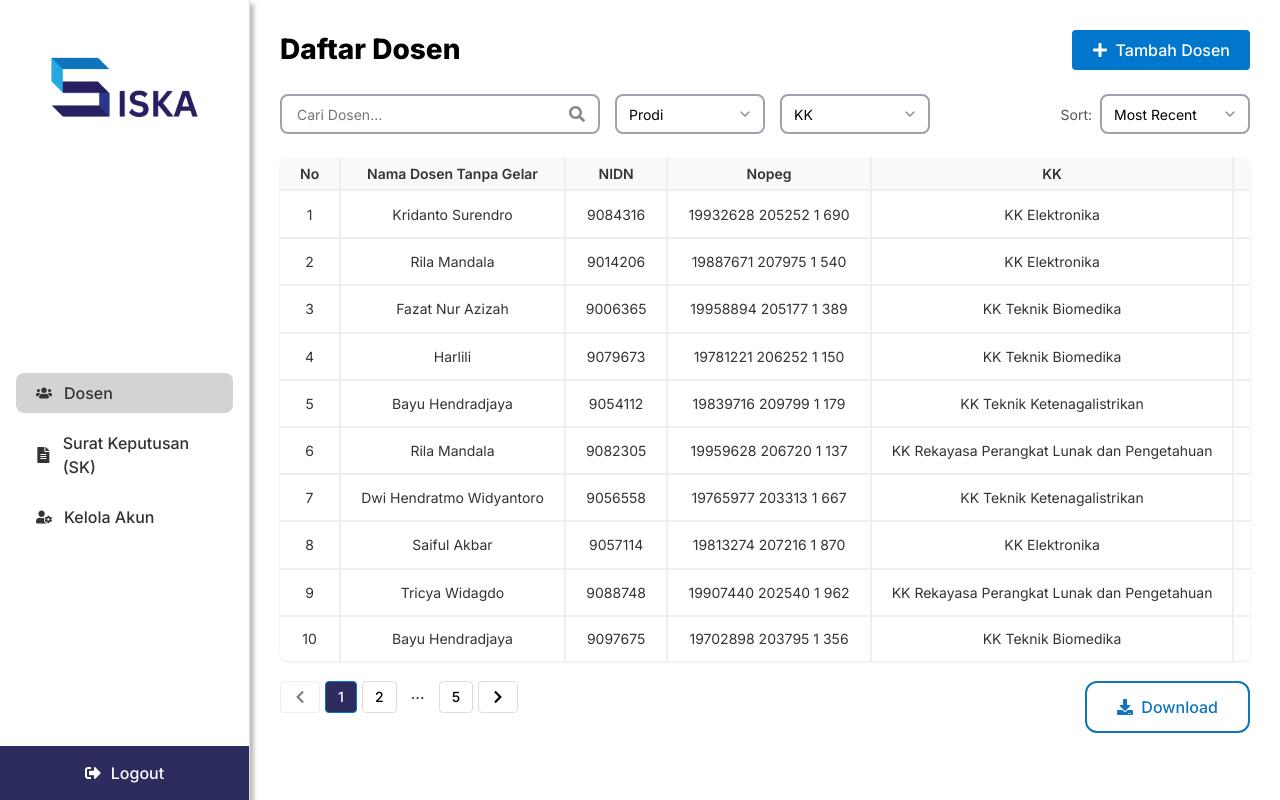
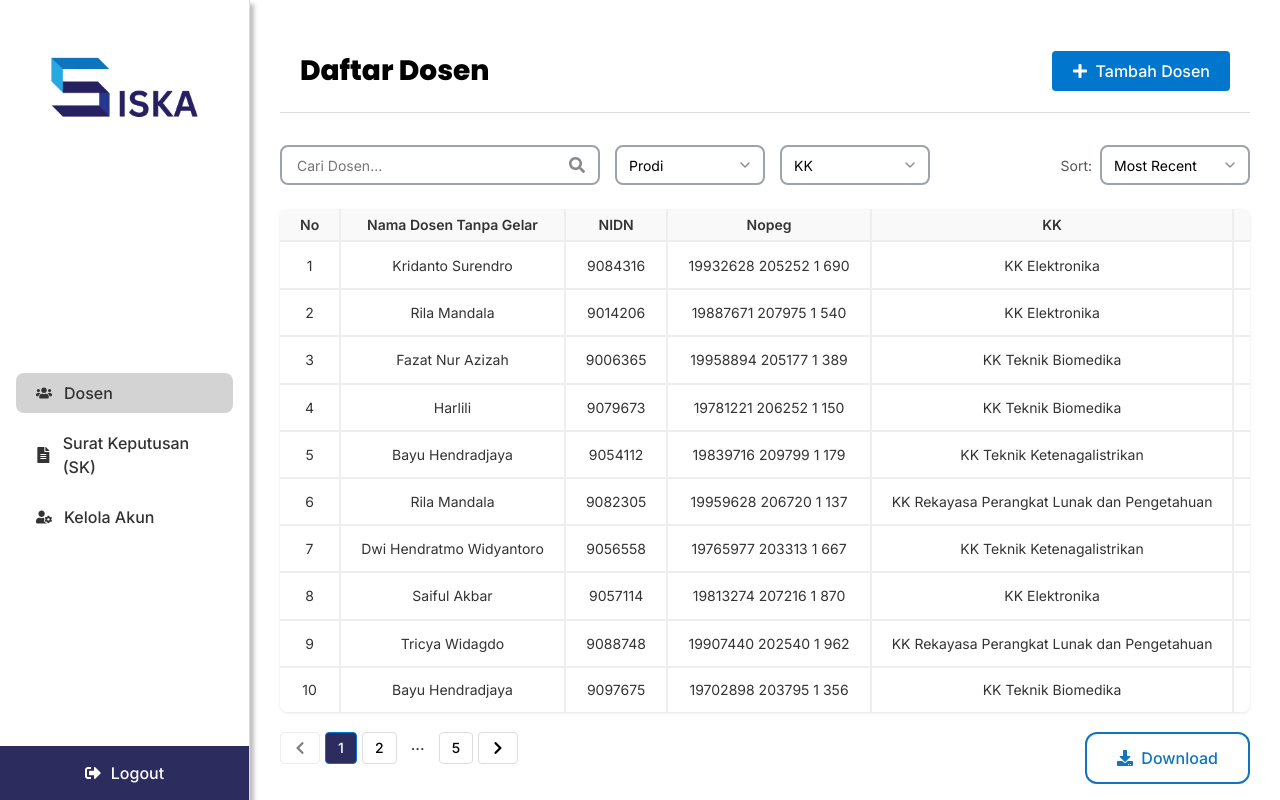
Before and after one commit to novelxv/SISKA, a React (Vite) app in the folder frontend/: page /dosen in a window 1280 px wide. Built offline with nearby package versions, Linux system fonts and the light colour scheme; sample sign-in values are in the browser's storage.

Commit message:
refactor: change to search component for modularity

```diff
--- /dev/null
+++ b/frontend/src/components/Search.tsx
@@ -0,0 +1,26 @@
+import React from 'react';
+import { FaSearch } from 'react-icons/fa';
+
+interface SearchProps {
+  searchTerm: string;
+  setSearchTerm: (term: string) => void;
+}
+
+const Search: React.FC<SearchProps> = ({ searchTerm, setSearchTerm }) => {
+  return (
+    <div className="search-container">
+      <input
+        type="text"
+        placeholder="Cari Dosen..."
+        value={searchTerm}
+        onChange={(e) => setSearchTerm(e.target.value)}
+        className="search-input"
+      />
+      <span className="search-icon-wrapper">
+        <FaSearch />
+      </span>
+    </div>
+  );
+};
+
+export default Search;
--- a/frontend/src/pages/Dosen.tsx
+++ b/frontend/src/pages/Dosen.tsx
@@ -2,6 +2,8 @@ import React, { useState, useEffect } from 'react';
 import Sidebar from '../components/Navbar';
 import { FaSearch, FaPlus, FaEdit, FaTrash, FaDownload, FaChevronLeft, FaChevronRight } from 'react-icons/fa';
 import '../styles/Dosen.css';
+import "../styles/Global.css";
+import Search from '../components/Search';
 
 interface DosenData {
   id: number;
@@ -235,7 +237,7 @@ export default function Dosen() {
       <Sidebar />
       <main className="dosen-content">
 
-        <div className="header-container">
+        <div className="header">
           <h1>Daftar Dosen</h1>
 
           <button className="add-dosen-btn">
@@ -247,18 +249,7 @@ export default function Dosen() {
         </div>
 
         <div className="filter-row">
-          <div className="search-container">
-            <input
-              type="text"
-              placeholder="Cari Dosen..."
-              value={searchTerm}
-              onChange={(e) => setSearchTerm(e.target.value)}
-              className="search-input"
-            />
-            <span className="search-icon-wrapper">
-              <FaSearch />
-            </span>
-          </div>
+          <Search searchTerm={searchTerm} setSearchTerm={setSearchTerm} />
 
           <div className="filter-select">
             <select
--- a/frontend/src/styles/Global.css
+++ b/frontend/src/styles/Global.css
@@ -16,13 +16,18 @@ body {
 .container {
     display: flex;
     height: 100vh;
+    width: 100%;
+    height: 100%;
 }
 
 /* Content */
 .content {
-    flex-grow: 1;
+    flex: 1;
     flex-direction: column;
     margin: 20px;
+    width: 100%;
+    height: 100vh;
+    overflow-y: scroll;
 }
 
 /* Header */
--- /dev/null
+++ b/frontend/src/styles/Search.css
@@ -0,0 +1,26 @@
+.search-container {
+    position: relative;
+    width: 320px;
+  }
+
+  .search-input {
+    width: 100%;
+    padding: 10px 15px;
+    padding-right: 40px;
+    border-radius: 8px;
+    border: 2px solid #9EA2AD;
+    font-size: 14px;
+    height: 40px;
+    color:#000;
+    background-color: white;
+  }
+
+  .search-icon-wrapper {
+    position: absolute;
+    right: 15px;
+    top: 50%;
+    transform: translateY(-50%);
+    color: #888;
+    display: flex;
+    align-items: center;
+  }
```
